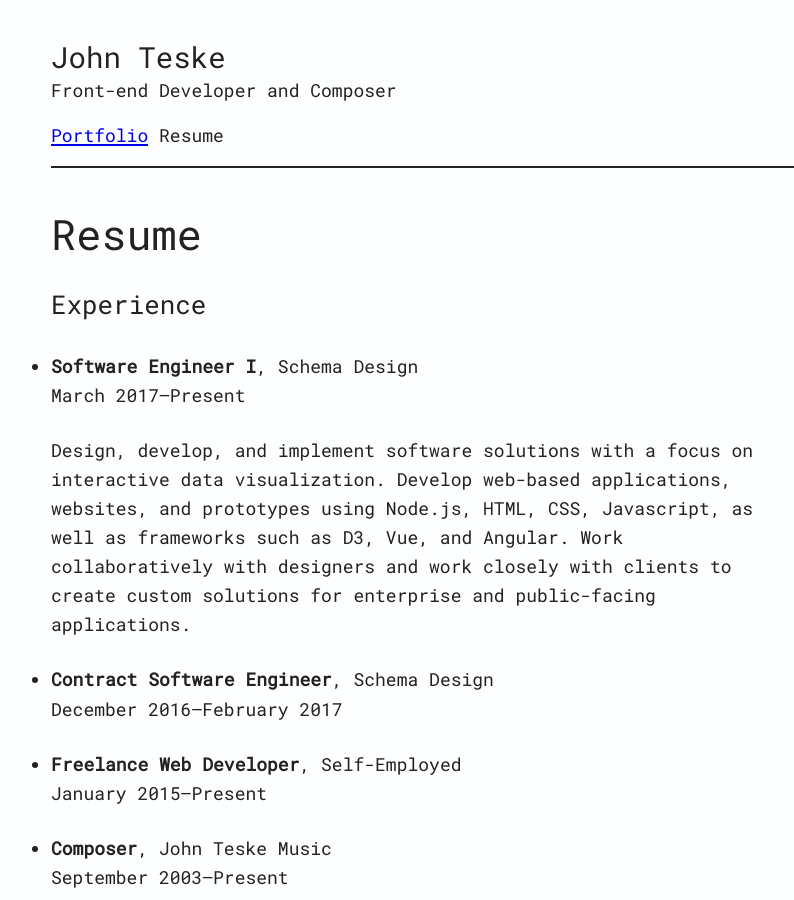
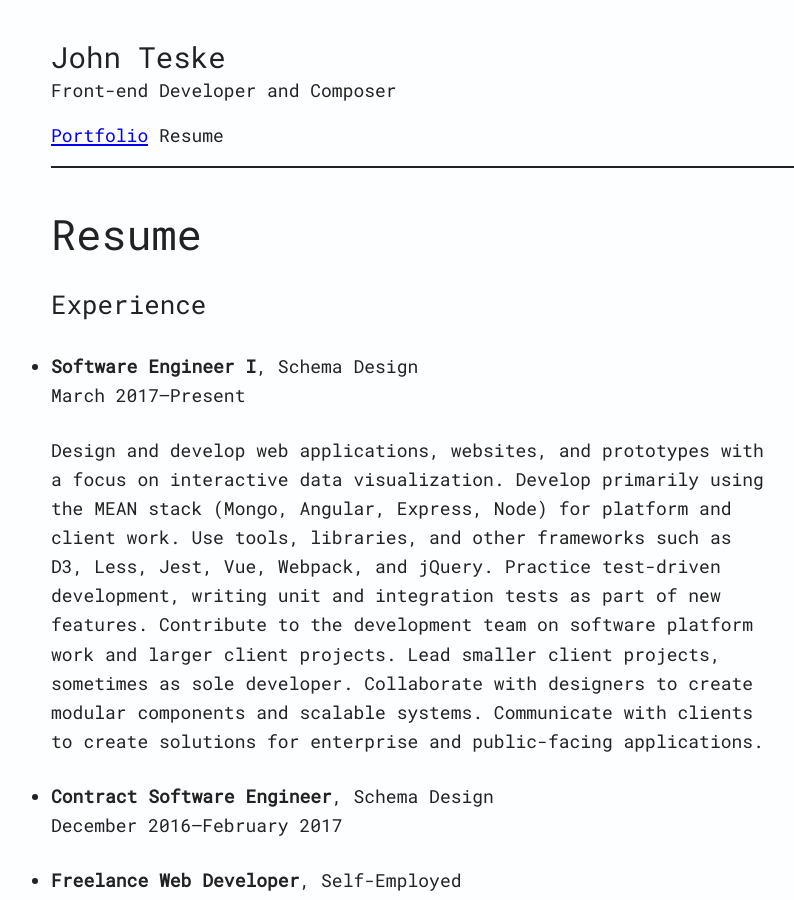
Before and after one commit to johnteske/johnteske.github.io, a Jekyll site: the page built from resume.html, in a window 1280 px wide and 900 px high. Shown: the whole window, without its empty margins (109-903 px from the left). Built offline with Jekyll 4.4.1, drawn with Linux system fonts in a browser that asks for light colours.

Commit message:
Update resume

```diff
--- a/_data/resume.json
+++ b/_data/resume.json
@@ -32,7 +32,7 @@
             "company": "Schema Design",
             "position": "Software Engineer I",
             "startDate": "2017-03-01",
-            "summary": "Design, develop, and implement software solutions with a focus on interactive data visualization. Develop web-based applications, websites, and prototypes using Node.js, HTML, CSS, Javascript, as well as frameworks such as D3, Vue, and Angular. Work collaboratively with designers and work closely with clients to create custom solutions for enterprise and public-facing applications."
+            "summary": "Design and develop web applications, websites, and prototypes with a focus on interactive data visualization. Develop primarily using the MEAN stack (Mongo, Angular, Express, Node) for platform and client work. Use tools, libraries, and other frameworks such as D3, Less, Jest, Vue, Webpack, and jQuery. Practice test-driven development, writing unit and integration tests as part of new features. Contribute to the development team on software platform work and larger client projects. Lead smaller client projects, sometimes as sole developer. Collaborate with designers to create modular components and scalable systems. Communicate with clients to create solutions for enterprise and public-facing applications."
         },
         {
             "company": "Schema Design",
```
